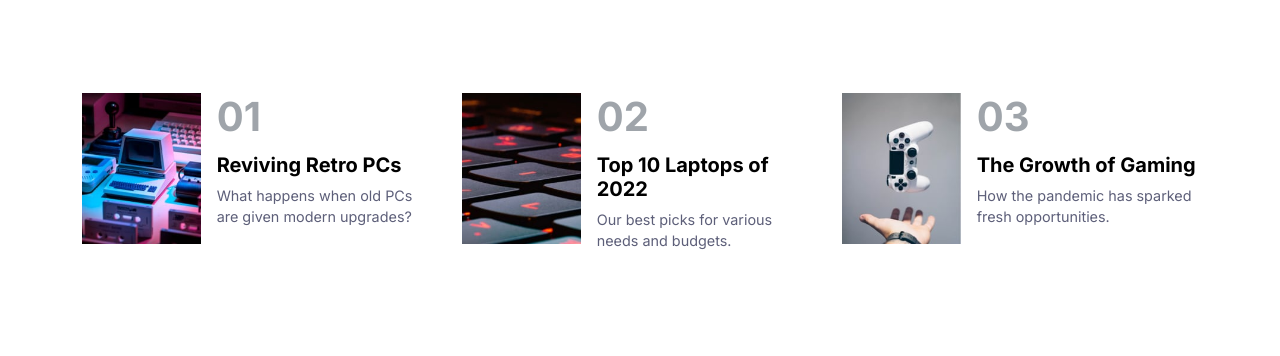
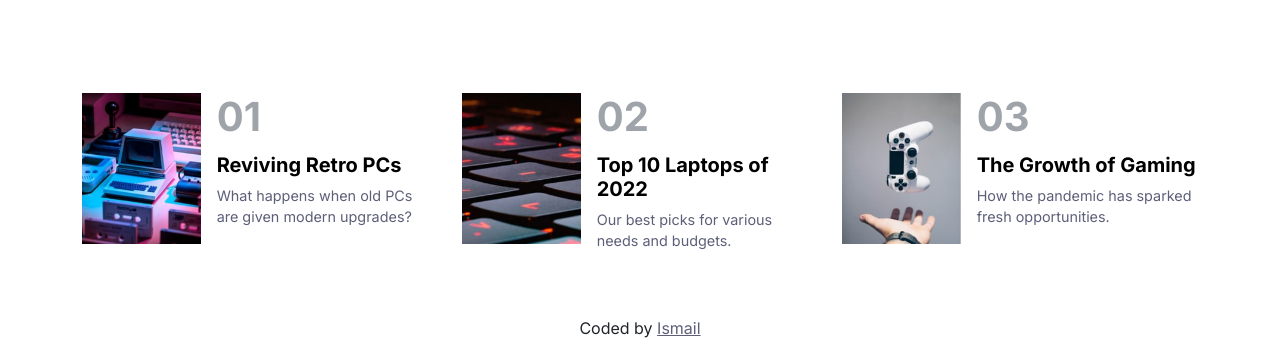
Before and after one commit to Ismail970/Marknews-homepage, a website built with Vite: page index.html in a window 1280 px wide. Shown: the part 613-969 px from the top of the page. Before the commit the page ends 929 px from the top, so only its background shows below. Built offline with nearby package versions, Linux system fonts and the light colour scheme.

Commit message:
added credit

```diff
--- a/index.html
+++ b/index.html
@@ -138,7 +138,7 @@
     </article>
   </section>
 
-  <!-- <p class="attribution text-center">Coded by <a href="https://github.com/Ismail970" target="_blank">Ismail</a></p> -->
+  <p class="attribution text-center">Coded by <a href="https://github.com/Ismail970" target="_blank">Ismail</a></p>
 </body>
 
 </html>
```
